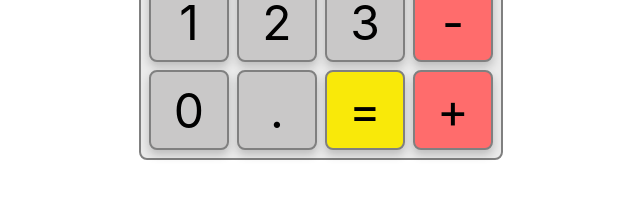
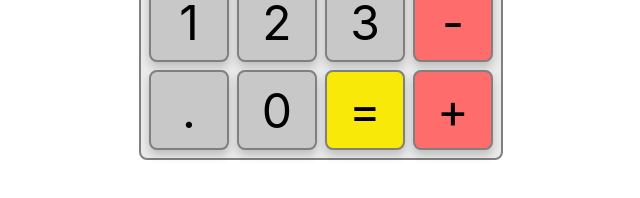
Before and after one commit to PavelLinevich/calculator_react, a React (Create React App) app: page / in a window 1280 px wide. Shown: the part 390-588 px from the top of the page, without its empty margins (319-959 px from the left). Built offline with nearby package versions, Linux system fonts and the light colour scheme.

Commit message:
feat: add common style file

```diff
--- /dev/null
+++ b/src/commonStyles.module.css
@@ -0,0 +1,20 @@
+.btn {
+  user-select: none;
+  display: flex;
+  justify-content: center;
+  align-items: center;
+  width: 5rem;
+  height: 5rem;
+  background-color: #c9c8c8;
+  border: 2px solid grey;
+  border-radius: 0.5rem;
+  font-size: 3rem;
+  position: relative;
+  transition: all 0.1s;
+  box-shadow: 0 5px 10px rgba(0, 0, 0, 0.2);
+
+  &:active {
+    transform: translateY(2px);
+    box-shadow: 0 5px 5px rgba(0, 0, 0, 0.2);
+  }
+}
--- a/src/components/CountButton/CountButton.jsx
+++ b/src/components/CountButton/CountButton.jsx
@@ -1,4 +1,5 @@
 import React from 'react';
+import commonStyles from '../../commonStyles.module.css';
 import styles from './CountButton.module.css';
 
 function CountButton(props) {
@@ -11,7 +12,7 @@ function CountButton(props) {
       props.onClick(props.counts + props.expression)
   }
   return (
-    <div className={styles.btn + ' ' + styles.expression} onClick={() => { checkExpressionType() }}>{props.expression}</div>
+    <div className={commonStyles.btn + ' ' + styles.expression} onClick={() => { checkExpressionType() }}>{props.expression}</div>
   )
 }
 
--- a/src/components/CountButton/CountButton.module.css
+++ b/src/components/CountButton/CountButton.module.css
@@ -1,23 +1,3 @@
-.btn {
-  display: flex;
-  justify-content: center;
-  align-items: center;
-  width: 5rem;
-  height: 5rem;
-  background-color: #c9c8c8;
-  border: 2px solid grey;
-  border-radius: 0.5rem;
-  font-size: 3rem;
-  position: relative;
-  transition: all 0.2;
-  box-shadow: 0 5px 10px rgba(0, 0, 0, 0.2);
-
-  &:active {
-    transform: translateY(2px);
-    box-shadow: 0 5px 5px rgba(0, 0, 0, 0.2);
-  }
-}
-
 .expression {
   background-color: #ff6c6c;
 }
--- a/src/components/Equals/Equals.jsx
+++ b/src/components/Equals/Equals.jsx
@@ -1,10 +1,11 @@
 import React from 'react';
+import commonStyles from '../../commonStyles.module.css';
 import styles from './Equals.module.css';
 
 function Equals(props) {
   const expressions = /\+|-|\/|\*| /;
   /* eslint-disable no-eval */
-  return <div className={styles.btn + ' ' + styles.equals} onClick={() => {
+  return <div className={commonStyles.btn + ' ' + styles.equals} onClick={() => {
     expressions.test(props.counts[props.counts.length - 1]) ?
       props.setCounts(props.counts.slice(0, -1)) :
       props.setResult(eval(props.counts))
--- a/src/components/Equals/Equals.module.css
+++ b/src/components/Equals/Equals.module.css
@@ -1,23 +1,3 @@
-.btn {
-  display: flex;
-  justify-content: center;
-  align-items: center;
-  width: 5rem;
-  height: 5rem;
-  background-color: #c9c8c8;
-  border: 2px solid grey;
-  border-radius: 0.5rem;
-  font-size: 3rem;
-  position: relative;
-  transition: all 0.2;
-  box-shadow: 0 5px 10px rgba(0, 0, 0, 0.2);
-
-  &:active {
-    transform: translateY(2px);
-    box-shadow: 0 5px 5px rgba(0, 0, 0, 0.2);
-  }
-}
-
 .equals {
   background-color: rgb(249, 233, 9);
 }
--- a/src/components/Numbers/Numbers.jsx
+++ b/src/components/Numbers/Numbers.jsx
@@ -1,9 +1,10 @@
 import React from 'react';
 import Equals from '../Equals/Equals';
+import commonStyles from '../../commonStyles.module.css';
 import styles from './Numbers.module.css';
 
 function Numbers(props) {
-  const buttons = [7, 8, 9, 4, 5, 6, 1, 2, 3, 0, '.']
+  const buttons = [7, 8, 9, 4, 5, 6, 1, 2, 3, '.', 0]
 
   const numbers = buttons.map(
     number => {
@@ -14,7 +15,7 @@ function Numbers(props) {
               props.setCounts(props.counts + e.target.innerHTML) :
               props.setCounts(e.target.innerHTML)
           }}
-          className={styles.btn}
+          className={commonStyles.btn}
           key={number}>
           {number}
         </div>
--- a/src/components/Numbers/Numbers.module.css
+++ b/src/components/Numbers/Numbers.module.css
@@ -4,23 +4,3 @@
   width: 16rem;
   gap: 0.5rem;
 }
-
-.btn {
-  display: flex;
-  justify-content: center;
-  align-items: center;
-  width: 5rem;
-  height: 5rem;
-  background-color: #c9c8c8;
-  border: 2px solid grey;
-  border-radius: 0.5rem;
-  font-size: 3rem;
-  position: relative;
-  transition: all 0.2;
-  box-shadow: 0 5px 10px rgba(0, 0, 0, 0.2);
-
-  &:active {
-    transform: translateY(2px);
-    box-shadow: 0 5px 5px rgba(0, 0, 0, 0.2);
-  }
-}
```
